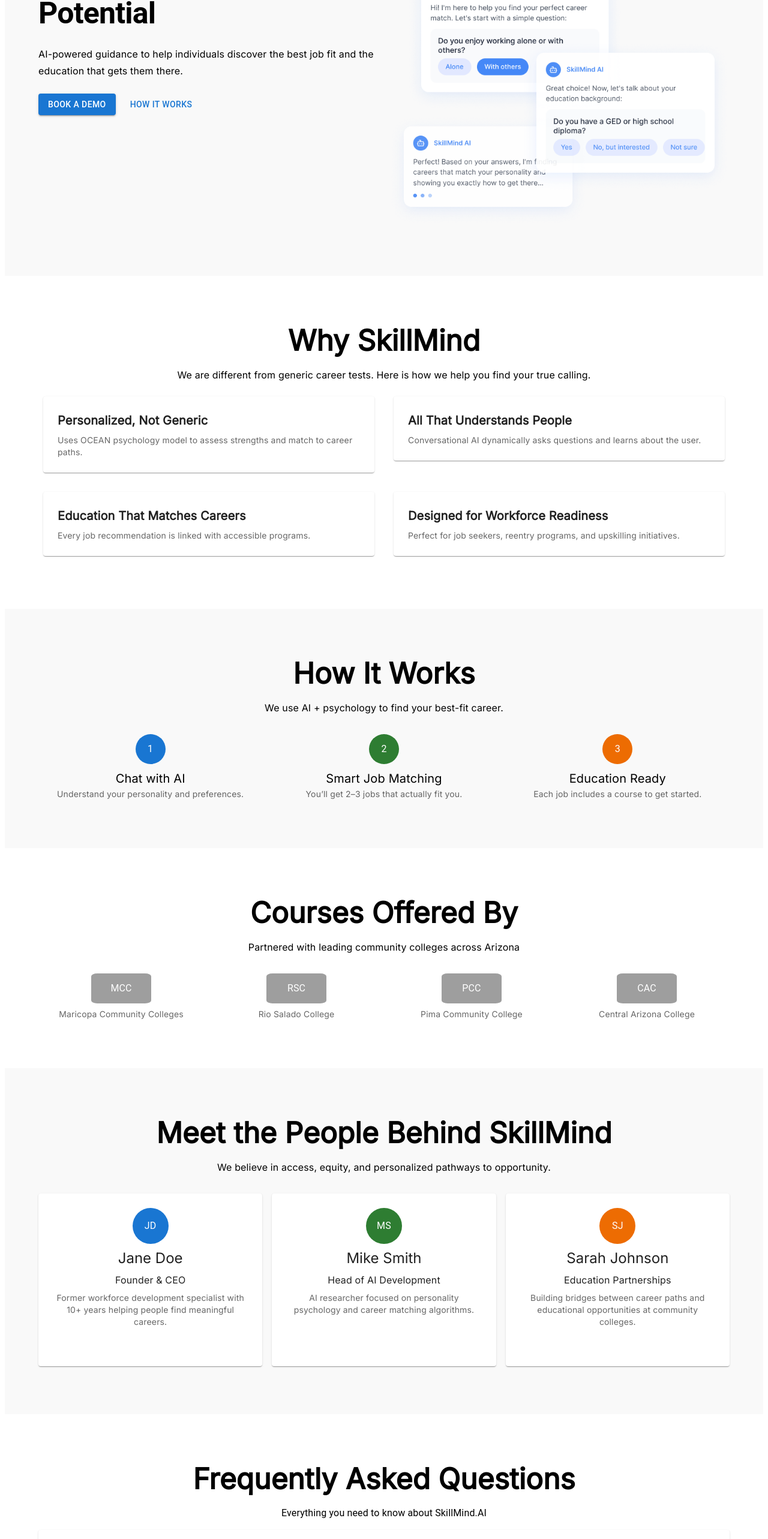
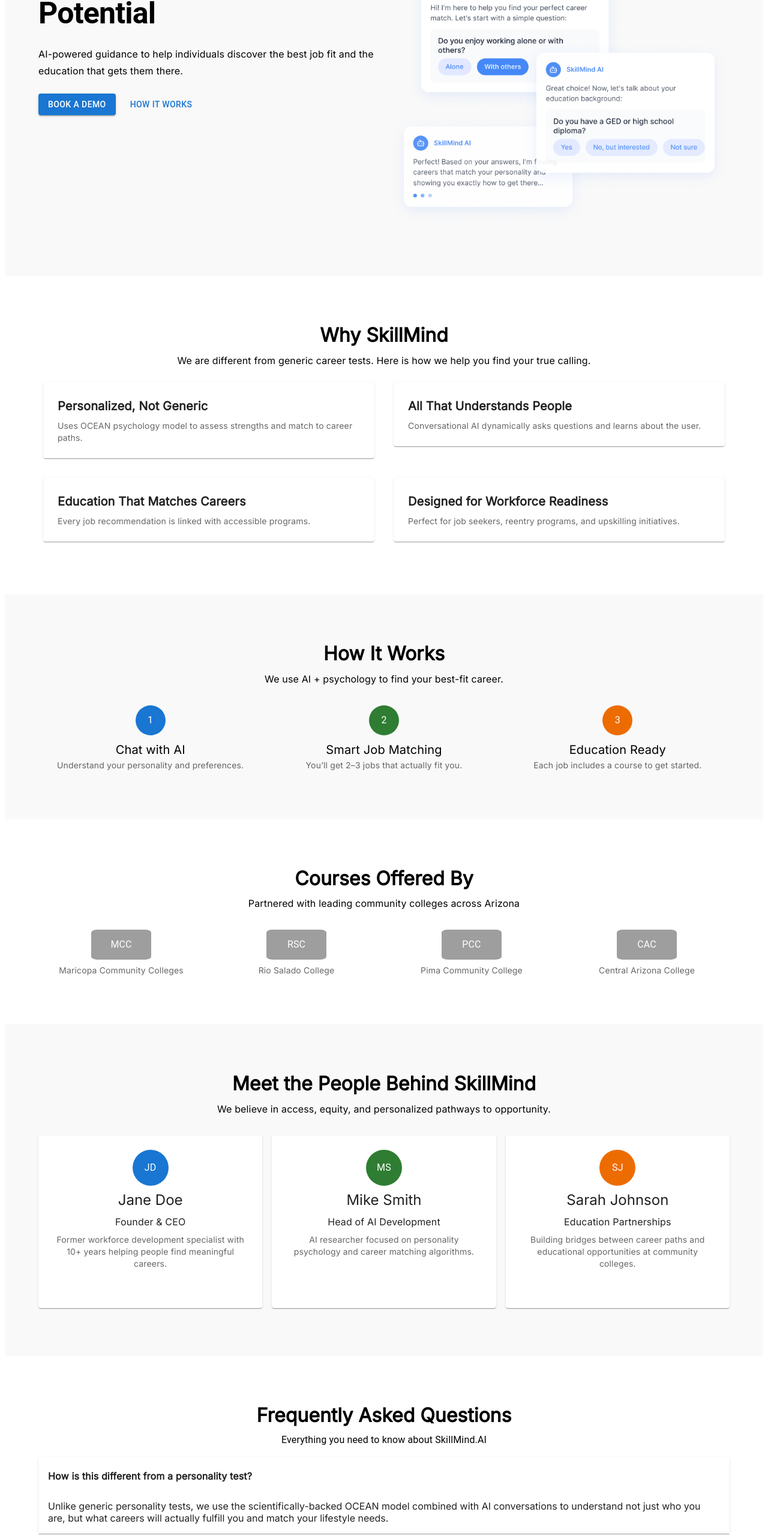
Before and after one commit to tarekraihan/skillmind, a Next.js app: page / in a window 1280 px wide. Shown: the part 217-2783 px from the top of the page at 60% size. Built offline with nearby package versions, Linux system fonts and the light colour scheme; some icons are missing.

Commit message:
fix font size

```diff
--- a/src/app/components/FAQ.tsx
+++ b/src/app/components/FAQ.tsx
@@ -14,7 +14,12 @@
         <Typography
           variant="h3"
           gutterBottom
-          sx={{ fontFamily: "Inter", fontWeight: 600, textAlign: "center" }}
+          sx={{
+            fontFamily: "Inter",
+            fontWeight: 600,
+            textAlign: "center",
+            fontSize: "2rem",
+          }}
         >
           Frequently Asked Questions
         </Typography>
--- a/src/app/components/GetStarted.tsx
+++ b/src/app/components/GetStarted.tsx
@@ -9,7 +9,12 @@
       <Container>
         <Typography
           variant="h3"
-          sx={{ fontFamily: "Inter", fontWeight: 600, textAlign: "center" }}
+          sx={{
+            fontFamily: "Inter",
+            fontWeight: 600,
+            textAlign: "center",
+            fontSize: "2rem",
+          }}
           gutterBottom
         >
           Ready to Get Started?
--- a/src/app/page.tsx
+++ b/src/app/page.tsx
@@ -73,7 +73,12 @@
           <Typography
             variant="h3"
             gutterBottom
-            sx={{ fontFamily: "Inter", fontWeight: 600, textAlign: "center" }}
+            sx={{
+              fontFamily: "Inter",
+              fontWeight: 600,
+              textAlign: "center",
+              fontSize: "2rem",
+            }}
           >
             Why SkillMind
           </Typography>
@@ -132,7 +137,12 @@
           <Typography
             variant="h3"
             gutterBottom
-            sx={{ fontFamily: "Inter", fontWeight: 600, textAlign: "center" }}
+            sx={{
+              fontFamily: "Inter",
+              fontWeight: 600,
+              textAlign: "center",
+              fontSize: "2rem",
+            }}
           >
             How It Works
           </Typography>
@@ -213,7 +223,12 @@
         <Typography
           variant="h3"
           gutterBottom
-          sx={{ fontFamily: "Inter", fontWeight: 600, textAlign: "center" }}
+          sx={{
+            fontFamily: "Inter",
+            fontWeight: 600,
+            textAlign: "center",
+            fontSize: "2rem",
+          }}
         >
           Courses Offered By
         </Typography>
@@ -294,7 +309,12 @@
           <Typography
             variant="h3"
             gutterBottom
-            sx={{ fontFamily: "Inter", fontWeight: 600, textAlign: "center" }}
+            sx={{
+              fontFamily: "Inter",
+              fontWeight: 600,
+              textAlign: "center",
+              fontSize: "2rem",
+            }}
           >
             Meet the People Behind SkillMind
           </Typography>
```
